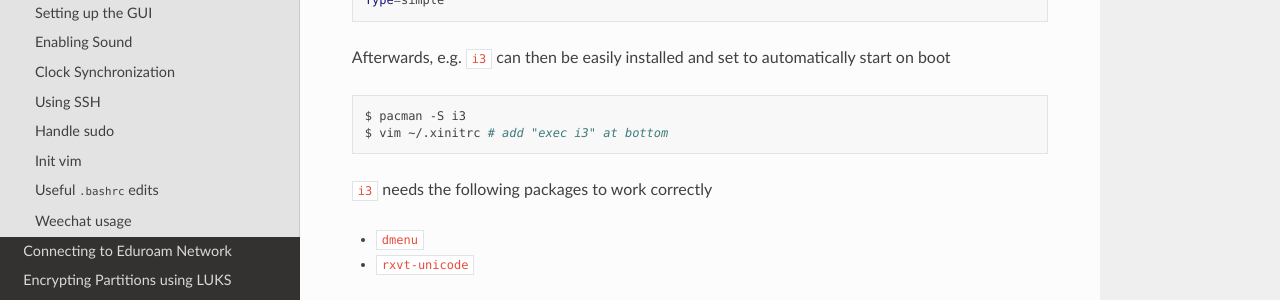
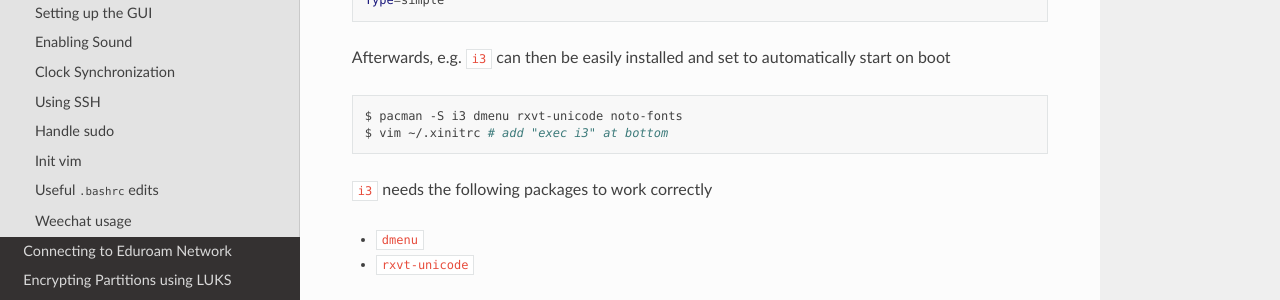
Before and after one commit to kpj/kpj.github.io, a Sphinx documentation site: the page built from source/linux/ConfigureFreshArchlinuxInstall.md, in a window 1280 px wide and 900 px high, scrolled down 3399 px. Shown: the part 151-451 px from the top of the window. Built offline with Sphinx 7.4.7 and the Read the Docs theme 2.0.0, drawn with Linux system fonts in a browser that asks for light colours; pages that are not in the unit, such as notebooks, are missing from menus.

Commit message:
Make sure to install fonts required for i3wm

````diff
--- a/source/linux/ConfigureFreshArchlinuxInstall.md
+++ b/source/linux/ConfigureFreshArchlinuxInstall.md
@@ -154,7 +154,7 @@
 Afterwards, e.g. `i3` can then be easily installed and set to automatically start on boot
 
 ```bash
-$ pacman -S i3
+$ pacman -S i3 dmenu rxvt-unicode noto-fonts
 $ vim ~/.xinitrc # add "exec i3" at bottom
 ```
 
````
